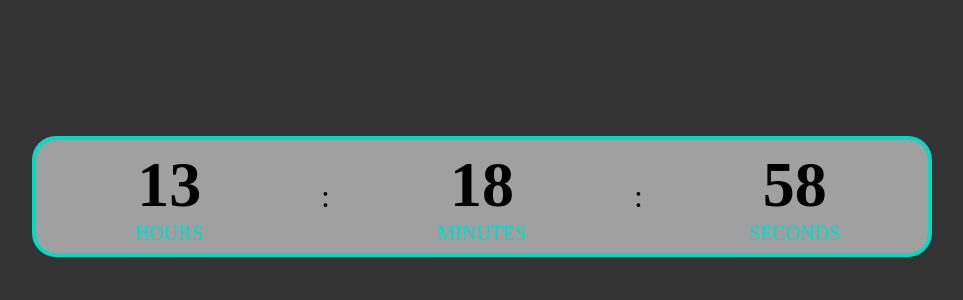
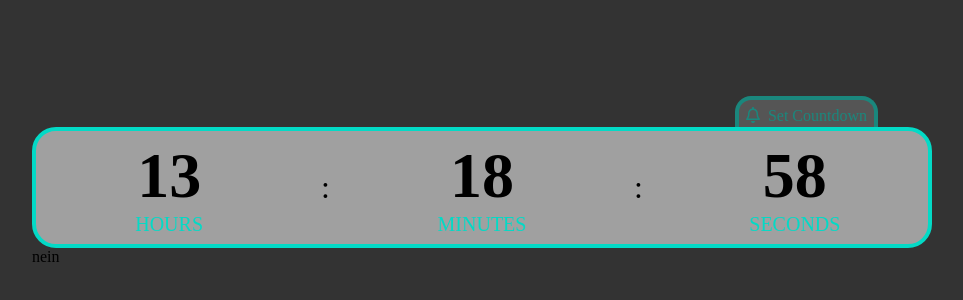
Before and after one commit to DigitaleWeltLibrary/clock-with-countdown, a React (Vite) app: page / in a window 1280 px wide. Shown: the part 204-504 px from the top of the page, without its empty margins (158-1121 px from the left). Built offline with nearby package versions, Linux system fonts and the light colour scheme.

Commit message:
Set Countdown

```diff
--- a/src/App.jsx
+++ b/src/App.jsx
@@ -1,10 +1,18 @@
+import { useState } from 'react'
 import Clock from './components/Clock.jsx'
 
 export default function App() {
 
+  const [getcreatetimer, setcreatetimer] = useState(false)
+
   return (
     <main>
-      <Clock />
+      <Clock
+        setcreatetimer={setcreatetimer}
+      />
+      {
+        getcreatetimer ? "ja" : "nein"
+      }
     </main>
   )
 }
--- a/src/components/Clock.jsx
+++ b/src/components/Clock.jsx
@@ -1,8 +1,9 @@
 import { useEffect } from "react"
 import { useState } from "react"
 import style from "../style/clock.module.scss"
+import ShowCreateTimer from "./ShowCreateTimer"
 
-export default function clock() {
+export default function clock({ setcreatetimer }) {
 
     const [getcurrenttime, setcurrenttime] = useState(new Date())
 
@@ -23,8 +24,7 @@ export default function clock() {
     const seconds = addzero(getcurrenttime.getSeconds())
 
     return (
-
-
+        <>
             <article className={style.clock}>
                 <div>
                     <h2>{hours}</h2>
@@ -40,7 +40,12 @@ export default function clock() {
                     <h2>{seconds}</h2>
                     <p>Seconds</p>
                 </div>
+                <ShowCreateTimer
+                    setcreatetimer={setcreatetimer}
+                    componentstyle={style.setcountdown}
+                />
             </article>
+        </>
 
     )
 }
--- /dev/null
+++ b/src/components/ShowCreateTimer.jsx
@@ -0,0 +1,18 @@
+import { faBell } from "@fortawesome/free-regular-svg-icons";
+import { FontAwesomeIcon } from "@fortawesome/react-fontawesome";
+
+export default function ShowCreateTimer({ setcreatetimer, componentstyle }) {
+
+    return (
+        <section
+            className={componentstyle}
+            onClick={() => setcreatetimer(prev => !prev)}
+        >
+            <FontAwesomeIcon
+                icon={faBell}
+                color="#03DAC6 "
+            />
+            <p>Set Countdown</p>
+        </section>
+    )
+}
--- a/src/style/clock.module.scss
+++ b/src/style/clock.module.scss
@@ -7,6 +7,7 @@
     place-items: center;
     border-radius: 1.5rem;
     width: min(calc(100dvw - 2rem), 900px);
+    position: relative;
 
     &>p {
         font-size: 2rem;
@@ -28,4 +29,29 @@
         }
     }
 
+    .setcountdown {
+        position: absolute;
+        top: -35px;
+        right: 50px;
+        font-size: .75rem;
+        border: #03DAC6 solid 4px;
+        border-bottom: none;
+        border-radius: 1rem 1rem 0 0;
+        padding: 7px 7px 2px 7px;
+        font-size: 1rem;
+        display: flex;
+        color: #03DAC6;
+        background: #a0a0a09f;
+        opacity: .5;
+        cursor: pointer;
+        transition: 500ms all;
+
+        &:hover {
+            opacity: 1;
+        }
+
+        svg {
+            margin-right: .5rem;
+        }
+    }
 }
```
Lines whose indentation alone changed are shown as unchanged.
